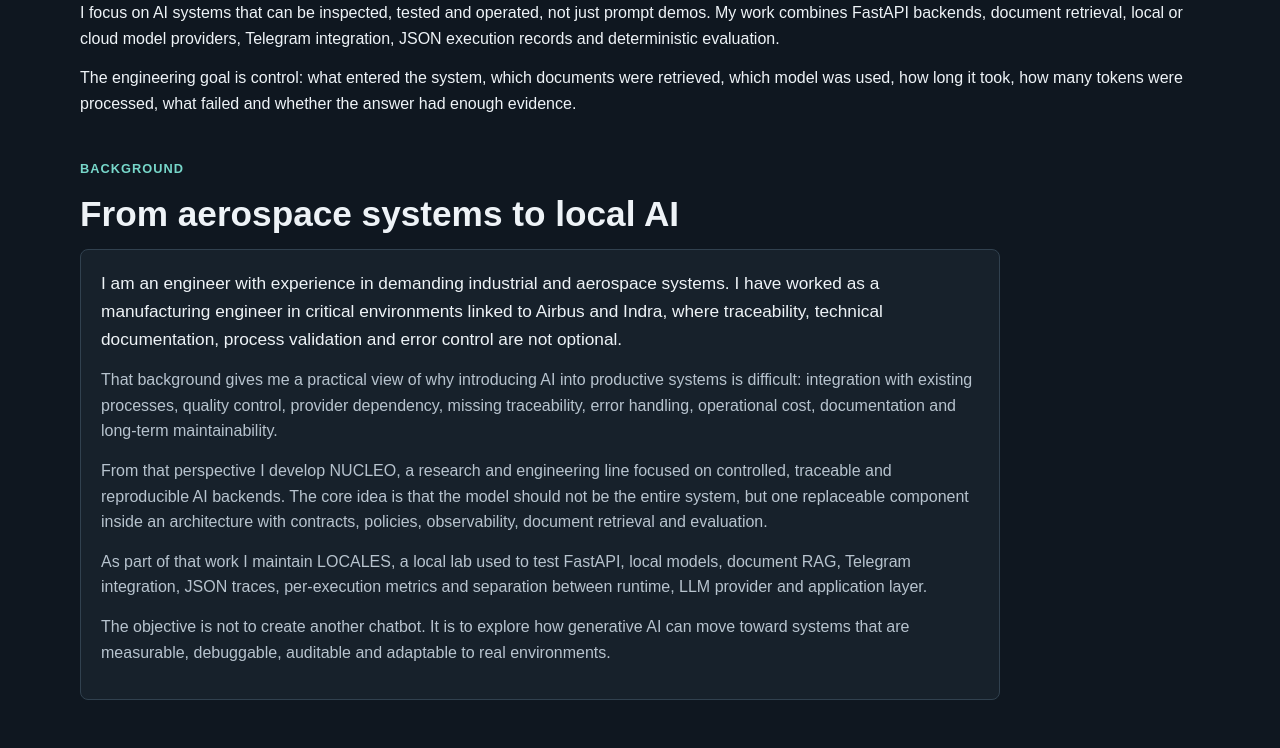
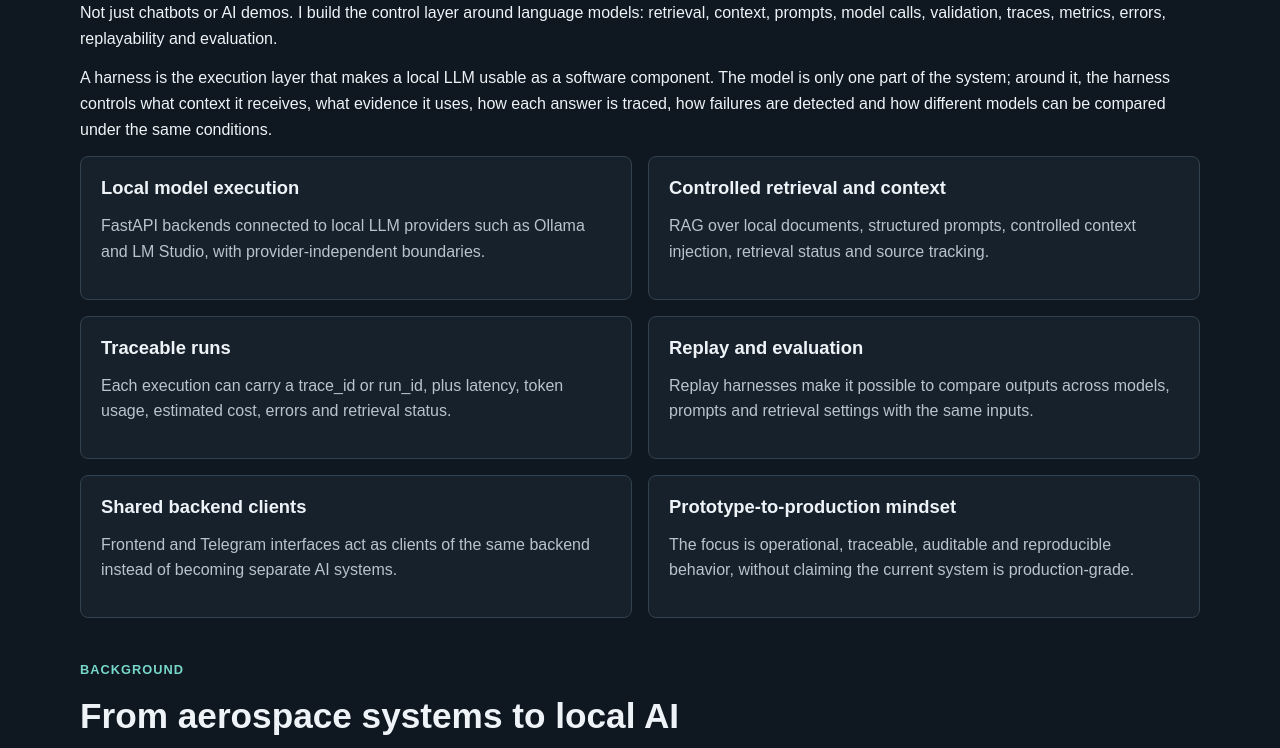
Before and after one commit to Josegodev/josegodev.github.io, a plain HTML site: page docs/index.html in a window 1280 px wide. Shown: the part 685-1433 px from the top of the page. Drawn offline with Linux system fonts and the light colour scheme.

Commit message:
Reposition portfolio around operational LLM harnesses

```diff
--- a/docs/index.html
+++ b/docs/index.html
@@ -36,9 +36,35 @@
 
   <main class="wrap">
     <section class="section" aria-labelledby="what-i-build">
-      <h2 id="what-i-build">What I build</h2>
-      <p>I focus on AI systems that can be inspected, tested and operated, not just prompt demos. My work combines FastAPI backends, document retrieval, local or cloud model providers, Telegram integration, JSON execution records and deterministic evaluation.</p>
-      <p>The engineering goal is control: what entered the system, which documents were retrieved, which model was used, how long it took, how many tokens were processed, what failed and whether the answer had enough evidence.</p>
+      <h2 id="what-i-build">I build operational harnesses for local LLMs</h2>
+      <p>Not just chatbots or AI demos. I build the control layer around language models: retrieval, context, prompts, model calls, validation, traces, metrics, errors, replayability and evaluation.</p>
+      <p>A harness is the execution layer that makes a local LLM usable as a software component. The model is only one part of the system; around it, the harness controls what context it receives, what evidence it uses, how each answer is traced, how failures are detected and how different models can be compared under the same conditions.</p>
+      <div class="grid two">
+        <div class="card">
+          <h3>Local model execution</h3>
+          <p>FastAPI backends connected to local LLM providers such as Ollama and LM Studio, with provider-independent boundaries.</p>
+        </div>
+        <div class="card">
+          <h3>Controlled retrieval and context</h3>
+          <p>RAG over local documents, structured prompts, controlled context injection, retrieval status and source tracking.</p>
+        </div>
+        <div class="card">
+          <h3>Traceable runs</h3>
+          <p>Each execution can carry a trace_id or run_id, plus latency, token usage, estimated cost, errors and retrieval status.</p>
+        </div>
+        <div class="card">
+          <h3>Replay and evaluation</h3>
+          <p>Replay harnesses make it possible to compare outputs across models, prompts and retrieval settings with the same inputs.</p>
+        </div>
+        <div class="card">
+          <h3>Shared backend clients</h3>
+          <p>Frontend and Telegram interfaces act as clients of the same backend instead of becoming separate AI systems.</p>
+        </div>
+        <div class="card">
+          <h3>Prototype-to-production mindset</h3>
+          <p>The focus is operational, traceable, auditable and reproducible behavior, without claiming the current system is production-grade.</p>
+        </div>
+      </div>
     </section>
 
     <section class="section narrative" aria-labelledby="background">
```
Also changed, not shown: index.html (+29 -3 lines).
